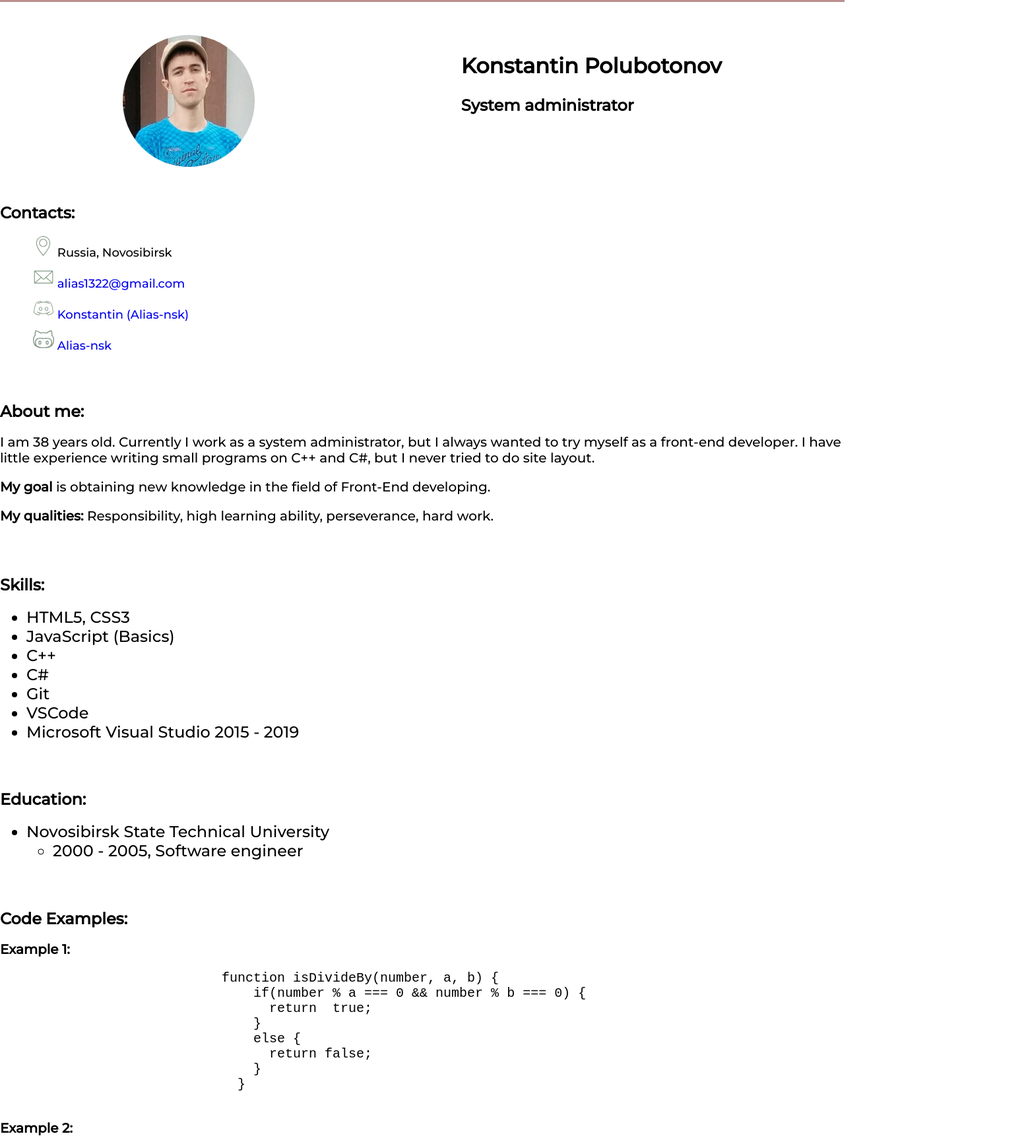
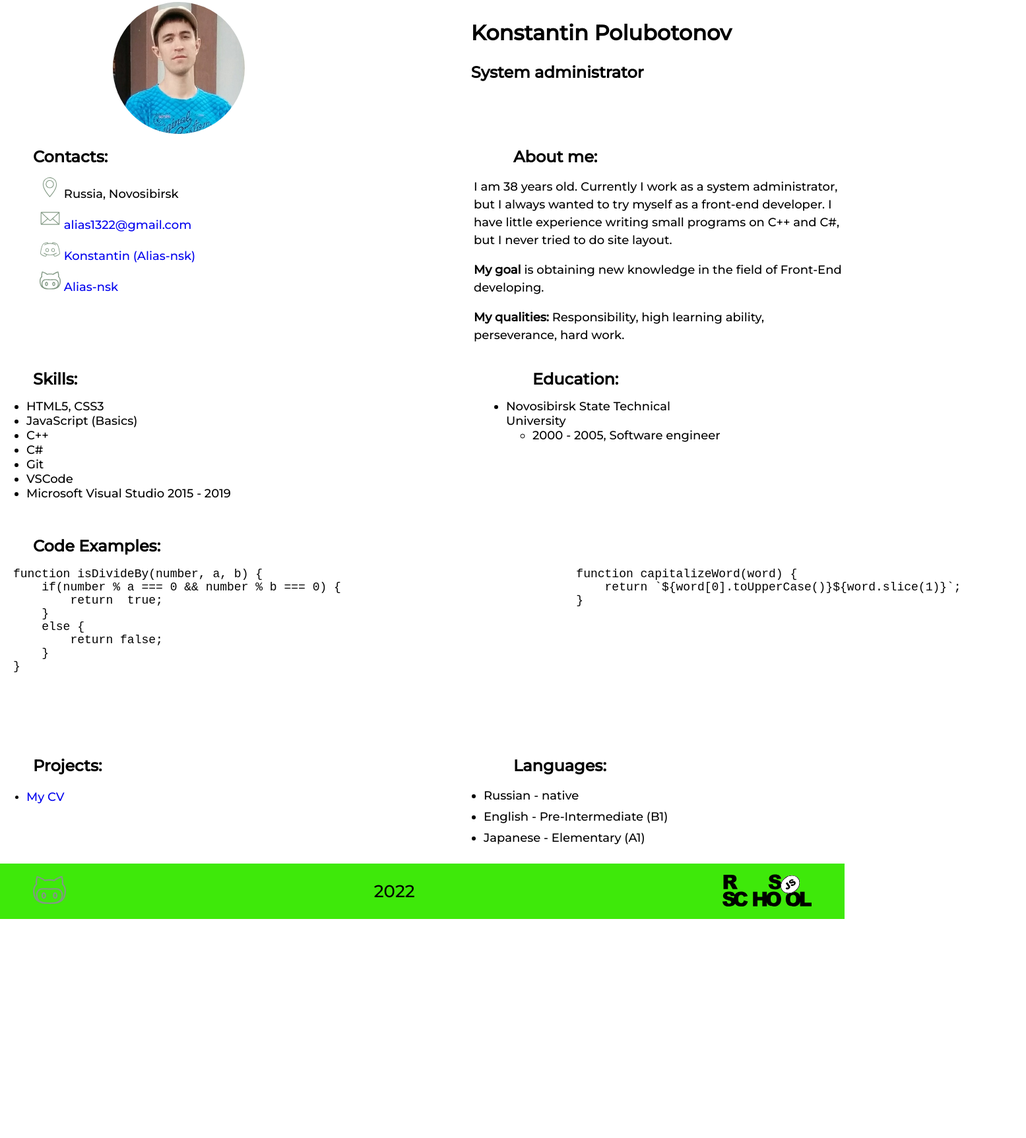
Before and after one commit to Alias-nsk/rsschool-cv, a plain HTML site: page index.html in a window 1280 px wide. Shown: the part 83-1808 px from the top of the page at 66% size, 1555 px wide, since content can reach past the window. After the commit the page ends 1476 px from the top, so only its background shows below. Drawn offline with Linux system fonts and the light colour scheme.

Commit message:
feat: add formatting in two columns

```diff
--- a/index.html
+++ b/index.html
@@ -34,7 +34,7 @@
                     <h2>System administrator</h2>
                 </div>
             </section>
-            <section class="section-contacts" id="contacts">
+            <section class="section-about" id="contacts">
                 <div class="container-contacts">
                     <h2 class="contacts-title">Contacts:</h2>
                     <ul class="contact-list">
@@ -51,14 +51,12 @@
                             <a href="https://github.com/Alias-nsk/">Alias-nsk</a>
                         </li>
                     </ul>
-                      <br><br>
                 </div>
                 <div class="container-about">
                     <h2 class="about-title" id="about">About me:</h2>
                     <p>I am 38 years old. Сurrently I work as a system administrator, but I always wanted to try myself as a front-end developer. I have little experience writing small programs on C++ and C#, but I never tried to do site layout.
                     <p><strong>My goal</strong> is obtaining new knowledge in the field of Front-End developing.</p>
                     <p><strong>My qualities:</strong> Responsibility, high learning ability, perseverance, hard work.</p>
-                    <br><br>
                 </div>
             </section>
             <section class="section-skills" id="skills">
@@ -89,8 +87,6 @@
                       </ul>
                       <br><br>
                 </div>
-            </section>
-            <section class="section-education" id="educations">
                 <div class="container-education">
                     <h2 class="education-title">Education:</h2>
                     <ul class="education-list">
@@ -103,33 +99,26 @@
                     </ul>
                     <br><br>
                 </div>
+
             </section>
             <section class="section-code-examples" id="code-examples">
                 <div class="container-code-examples">
                     <h2 class="code-examples-title">Code Examples:</h2>
                     <div class=code-examples>
-                        <p><b>Example 1:</b></p>
-                        <pre>
-                            function isDivideBy(number, a, b) {
-                                if(number % a === 0 && number % b === 0) {
-                                  return  true;
+                        <pre>function isDivideBy(number, a, b) {                                            function capitalizeWord(word) {
+    if(number % a === 0 && number % b === 0) {                                     return `${word[0].toUpperCase()}${word.slice(1)}`;
+        return  true;                                                          }
     }
     else {
         return false;
     }
 }
 </pre>
-                        <p><b>Example 2:</b></p>
-                        <pre>
-                        function capitalizeWord(word) {
-                            return `${word[0].toUpperCase()}${word.slice(1)}`;
-                          }
-                        </pre>
                         <br><br>
                     </div>
                 </div>
             </section>
-            <section class="section-projects" id="projects">
+            <section class="section-projects-lang" id="projects">
                 <div class="container-projects">
                     <h2 class="projects-title">Projects:</h2>
                     <div class=projects>
@@ -141,8 +130,6 @@
                         <br>
                     </div>
                 </div>
-            </section>
-            <section class="section-languages" id="languages">
                 <div class="container-languages">
                     <h2 class="languages-title">Languages:</h2>
                     <div class=languages>
@@ -154,7 +141,7 @@
                                 English - Pre-Intermediate (B1)
                             </li>
                             <li class="languages-item">
-                                Japanese - Beginner (A1)
+                                Japanese - Elementary (A1)
                             </li>
                         </ul>
                     </div>
@@ -167,7 +154,7 @@
             <ul class="list-footer">
                 <li class="li-footer"><a href="https://github.com/Alias-nsk" target="_blank">
                     <img src="./assets/svg/4.svg" height="50" alt=""></a></li>
-                <li class="year"><span class="year-font">2021</span></li>
+                <li class="year"><span class="year-font">2022</span></li>
                 <li class="rss"><a href="https://rs.school/js/" target="_blank"><img src="assets/svg/rs_school_js.svg" height="50" alt="" class="rs"></a></li>
             </ul>
         </div>
--- a/style.css
+++ b/style.css
@@ -6,9 +6,6 @@ html {
     scroll-behavior: smooth;
 }
 body {
-    display: flex;
-    flex-direction: column;
-    justify-content: space-between;
     min-height: 100vh;
     margin: 0;
     padding: 0;
@@ -18,6 +15,27 @@ body {
 .container {
     max-width: 1440px;
     margin: 0 auto;
+}
+
+.container-contacts {
+    min-width: 60%;
+}
+
+.container-about {
+    margin: 20px auto auto -50px;
+    min-width: 40%;
+}
+
+.contacts-title {
+    margin: 20px 0 0 50px;
+}
+
+.about-title {
+    margin: 0 60px;
+}
+
+.languages-title {
+    margin: 70px -90px 20px;
 }
 
 .nav-list {
@@ -47,7 +65,7 @@ body {
     list-style: none;
     margin: 0;
     padding: 15px 50px;
-    background-color: rgb(71, 172, 71);
+    background-color: rgb(62, 233, 10);
 }
 
 .year-font {
@@ -80,7 +98,7 @@ a {
     margin: 0;
     margin-bottom: 10px;
     padding: 0;
-    padding-left: 10px;
+    padding-left: 20px;
     font-size: 18px;
     color:rgb(0, 0, 0);
 }
@@ -102,36 +120,74 @@ a {
 .contact-item:nth-child(4):before {
     content: url('/assets/svg/4.svg');
 }
-.footer {
 
+.section-about {
+    display: flex;
+    min-width: 600px;
+ }
+
+ .section-skills {
+     display: flex;
+ }
+
+ .section-projects-lang {
+    display: flex;
+ }
+
+ .skills-title {
+     margin: 20px 0 0 50px;
+ }
+
+ .education-title {
+    margin: 0 280px;
+ }
+
+ .code-examples-title {
+    margin: 0 50px;
+ }
+
+ .code-examples {
+    margin: 0 20px;
+ }
+
+ .container-skills {
+     min-width: 40%;
+ }
+ .container-education {
+    min-width: 60%;
+    margin: 20px 15px;
+ }
+
+ .container-projects {
+    min-width: 60%;
+    margin: 50px;
+ }
+
+.projects {
+    margin: 0 -50px;
 }
 
-.section-contacts {
-    display: flex;
-    flex-wrap: wrap;
+ .container-languages {
+    min-width: 40%;
  }
 
  .skill-item {
-    font-size: 24px;
+    font-size: 18px;
  }
 
  .education-item {
-    font-size: 24px;
+    font-size: 18px;
+    margin: 0 200px;
  }
 
  .languages-item {
-    font-size: 24px;
+    font-size: 18px;
+    margin: 10px -175px;
  }
 
 #profile {
     display: flex;
     justify-content: space-around;
-    padding: 50px 30px 35px;
-}
-
-#contacts {
-    display: flex;
-    flex-direction: column;
 }
 
 h1 {
@@ -139,9 +195,10 @@ h1 {
 }
 
 p {
-    font-size: 20px;
+    font-size: 18px;
+    line-height: 1.5;
 }
 
 pre {
-    font-size: 20px;
+    font-size: 18px;
 }
```
Lines whose indentation alone changed are shown as unchanged.
